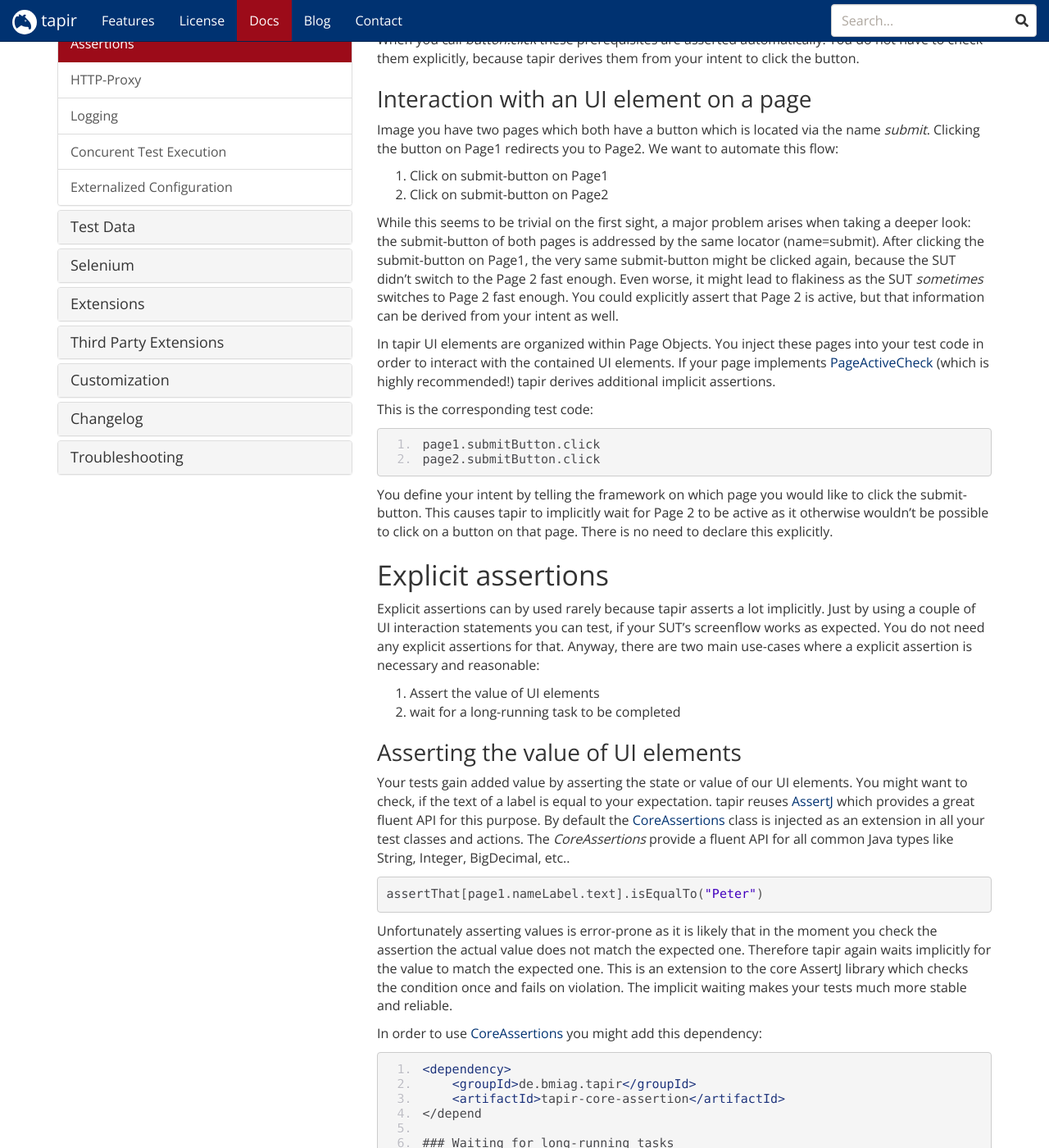
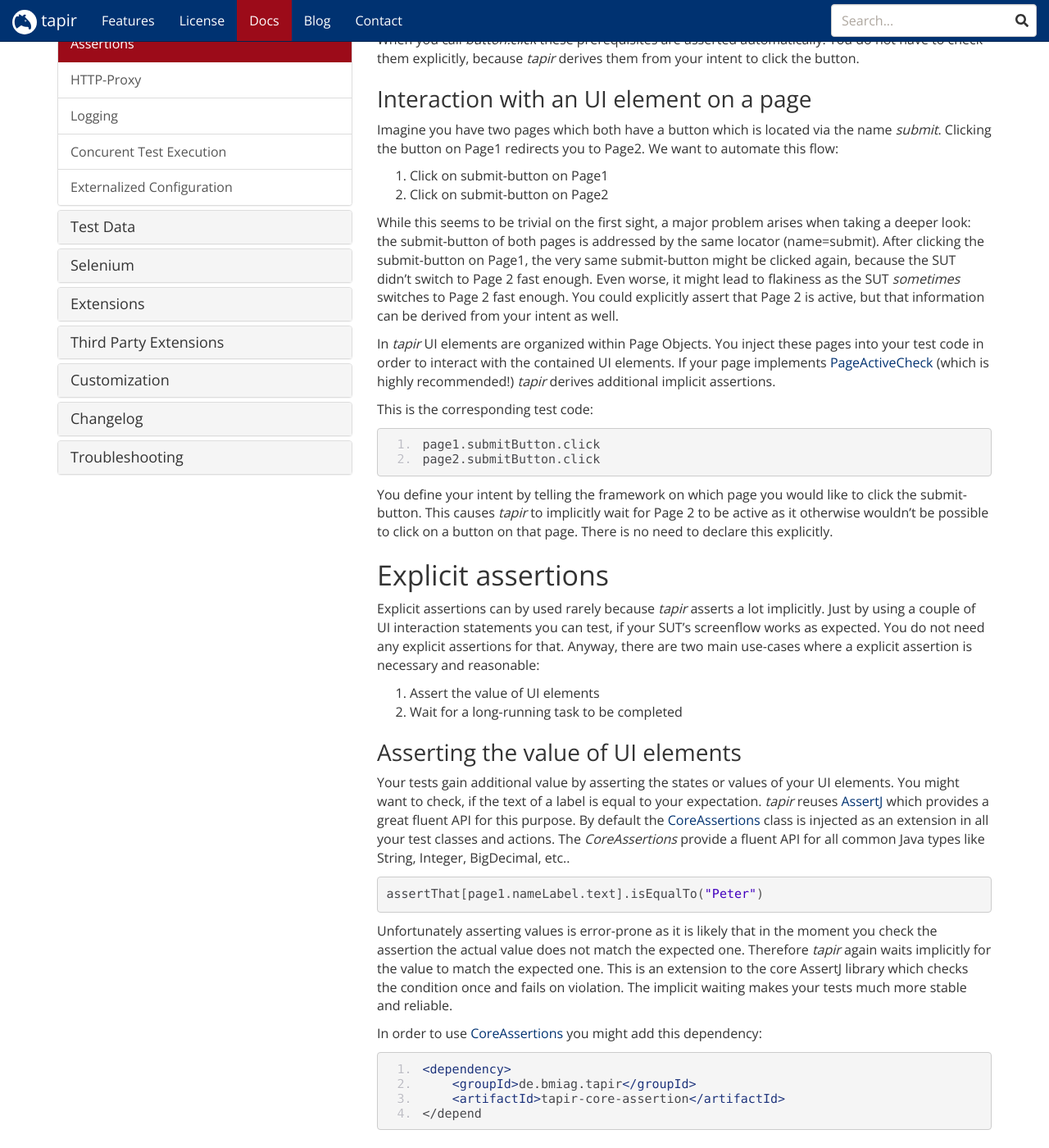
Before and after one commit to tapir-test/tapir-website, a Jekyll site: the page built from _docs/usingtapir/Assertions.md, in a window 1280 px wide and 1400 px high, scrolled down 567 px. Shown: the whole window at 82% size. Built offline with Jekyll 4.4.1, drawn with Linux system fonts in a browser that asks for light colours; nearby versions of some CDN libraries; comment, search, counter and statistics services are not loaded; some of the changed text lies outside the part shown.

Commit message:
Corrected some typos.
Signed-off-by: Nils Christian Ehmke <nils-christian.ehmke@bmiag.de>

````diff
--- a/_docs/usingtapir/Assertions.md
+++ b/_docs/usingtapir/Assertions.md
@@ -3,10 +3,10 @@
 description: Assertions
 permalink: /docs/usingtapir/assertions/
 ---
-For writing tests in general assertions are a fundamental element. They represent the expectation of the tester regarding the System Under Test (SUT). To understand how tapir treats assertions we have to split them into two blocks: implicit and explicit assertions.
+For writing tests in general assertions are a fundamental element. They represent the expectation of the tester regarding the System Under Test (SUT). To understand how *tapir* treats assertions we have to split them into two blocks: implicit and explicit assertions.
 
 ## Implicit assertions
-Implicit assertions are assertions you do not write down in your test code. They are derived from the statements you choose for interacting with the SUT. Implicit assertions wait for prerequisites to be fulfilled before executing subsequent statements. If the assertion fails constantly within a certain time (configurable via implicit wait time) the test fails. There are several layers where you use tapir's implicit assertions.
+Implicit assertions are assertions you do not write down in your test code. They are derived from the statements you choose for interacting with the SUT. Implicit assertions wait for prerequisites to be fulfilled before executing subsequent statements. If the assertion fails constantly within a certain time (configurable via implicit wait time) the test fails. There are several layers where you use *tapir's* implicit assertions.
 
 ### Interaction with an UI element
 Whenever you interact with an ui component implicit assertions are checked by the framework. Let's explain this by example:
@@ -14,16 +14,16 @@
 1. The button must be displayed
 1. The button must be enabled (clickable)
 
-When you call *button.click* these prerequisites are asserted automatically. You do not have to check them explicitly, because tapir derives them from your intent to click the button.
+When you call *button.click* these prerequisites are asserted automatically. You do not have to check them explicitly, because *tapir* derives them from your intent to click the button.
 
 ### Interaction with an UI element on a page
-Image you have two pages which both have a button which is located via the name *submit*. Clicking the button on Page1 redirects you to Page2. We want to automate this flow:
+Imagine you have two pages which both have a button which is located via the name *submit*. Clicking the button on Page1 redirects you to Page2. We want to automate this flow:
 1. Click on submit-button on Page1
 1. Click on submit-button on Page2
 
-While this seems to be trivial on the first sight, a major problem arises when taking a deeper look: the submit-button of both pages is addressed by the same locator (name=submit). After clicking the submit-button on Page1, the very same submit-button might be clicked again, because the SUT didn't switch to the Page 2 fast enough. Even worse, it might lead to flakiness as the SUT *sometimes* switches to Page 2 fast enough. You could explicitly assert that Page 2 is active, but that information can be derived from your intent as well.
+While this seems to be trivial on the first sight, a major problem arises when taking a deeper look: the submit-button of both pages is addressed by the same locator (name=submit). After clicking the submit-button on Page1, the very same submit-button might be clicked again, because the SUT didn't switch to Page 2 fast enough. Even worse, it might lead to flakiness as the SUT *sometimes* switches to Page 2 fast enough. You could explicitly assert that Page 2 is active, but that information can be derived from your intent as well.
 
-In tapir UI elements are organized within Page Objects. You inject these pages into your test code in order to interact with the contained UI elements. If your page implements [PageActiveCheck](https://www.javadoc.io/page/de.bmiag.tapir/tapir/latest/de/bmiag/tapir/page/annotation/PageActiveCheck.html) (which is highly recommended!) tapir derives additional implicit assertions.
+In *tapir* UI elements are organized within Page Objects. You inject these pages into your test code in order to interact with the contained UI elements. If your page implements [PageActiveCheck](https://www.javadoc.io/page/de.bmiag.tapir/tapir/latest/de/bmiag/tapir/page/annotation/PageActiveCheck.html) (which is highly recommended!) *tapir* derives additional implicit assertions.
 
 This is the corresponding test code:
 ``` xtend
@@ -31,21 +31,21 @@
 page2.submitButton.click
 ```
 
-You define your intent by telling the framework on which page you would like to click the submit-button. This causes tapir to implicitly wait for Page 2 to be active as it otherwise wouldn't be possible to click on a button on that page. There is no need to declare this explicitly.
+You define your intent by telling the framework on which page you would like to click the submit-button. This causes *tapir* to implicitly wait for Page 2 to be active as it otherwise wouldn't be possible to click on a button on that page. There is no need to declare this explicitly.
 
 ## Explicit assertions
-Explicit assertions can by used rarely because tapir asserts a lot implicitly. Just by using a couple of UI interaction statements you can test, if your SUT's screenflow works as expected. You do not need any explicit assertions for that. Anyway, there are two main use-cases where a explicit assertion is necessary and reasonable:
+Explicit assertions can by used rarely because *tapir* asserts a lot implicitly. Just by using a couple of UI interaction statements you can test, if your SUT's screenflow works as expected. You do not need any explicit assertions for that. Anyway, there are two main use-cases where a explicit assertion is necessary and reasonable:
 1. Assert the value of UI elements
-1. wait for a long-running task to be completed
+1. Wait for a long-running task to be completed
 
 ### Asserting the value of UI elements
-Your tests gain added value by asserting the state or value of our UI elements. You might want to check, if the text of a label is equal to your expectation. tapir reuses [AssertJ](http://joel-costigliola.github.io/assertj/) which provides a great fluent API for this purpose. By default the [CoreAssertions](https://www.javadoc.io/page/de.bmiag.tapir/tapir/latest/de/bmiag/tapir/coreassertion/CoreAssertions.html) class is injected as an extension in all your test classes and actions. The *CoreAssertions* provide a fluent API for all common Java types like String, Integer, BigDecimal, etc..
+Your tests gain additional value by asserting the states or values of your UI elements. You might want to check, if the text of a label is equal to your expectation. *tapir* reuses [AssertJ](http://joel-costigliola.github.io/assertj/) which provides a great fluent API for this purpose. By default the [CoreAssertions](https://www.javadoc.io/page/de.bmiag.tapir/tapir/latest/de/bmiag/tapir/coreassertion/CoreAssertions.html) class is injected as an extension in all your test classes and actions. The *CoreAssertions* provide a fluent API for all common Java types like String, Integer, BigDecimal, etc..
 
 ``` xtend
 assertThat[page1.nameLabel.text].isEqualTo("Peter")
 ```
 
-Unfortunately asserting values is error-prone as it is likely that in the moment you check the assertion the actual value does not match the expected one. Therefore tapir again waits implicitly for the value to match the expected one. This is an extension to the core AssertJ library which checks the condition once and fails on violation. The implicit waiting makes your tests much more stable and reliable.
+Unfortunately asserting values is error-prone as it is likely that in the moment you check the assertion the actual value does not match the expected one. Therefore *tapir* again waits implicitly for the value to match the expected one. This is an extension to the core AssertJ library which checks the condition once and fails on violation. The implicit waiting makes your tests much more stable and reliable.
 
 In order to use [CoreAssertions](https://www.javadoc.io/page/de.bmiag.tapir/tapir/latest/de/bmiag/tapir/coreassertion/CoreAssertions.html) you might add this dependency:
 ``` xml
@@ -53,6 +53,7 @@
     <groupId>de.bmiag.tapir</groupId>
     <artifactId>tapir-core-assertion</artifactId>
 </depend
+```
 
 ### Waiting for long-running tasks
 All implicit assertions wait until the condition is fulfilled or the implicit wait time is exceeded. There might be situation where you have to wait for a long-running task performed by your SUT. The implicit wait time's purpose is to handle short delays of your SUT and shall not be configured to exceed 10 seconds. Therefore we need another concept for waiting for long-running tasks.
````
Also changed, not shown: other parts of _docs/usingtapir/Assertions.md (+5 -5 lines).
